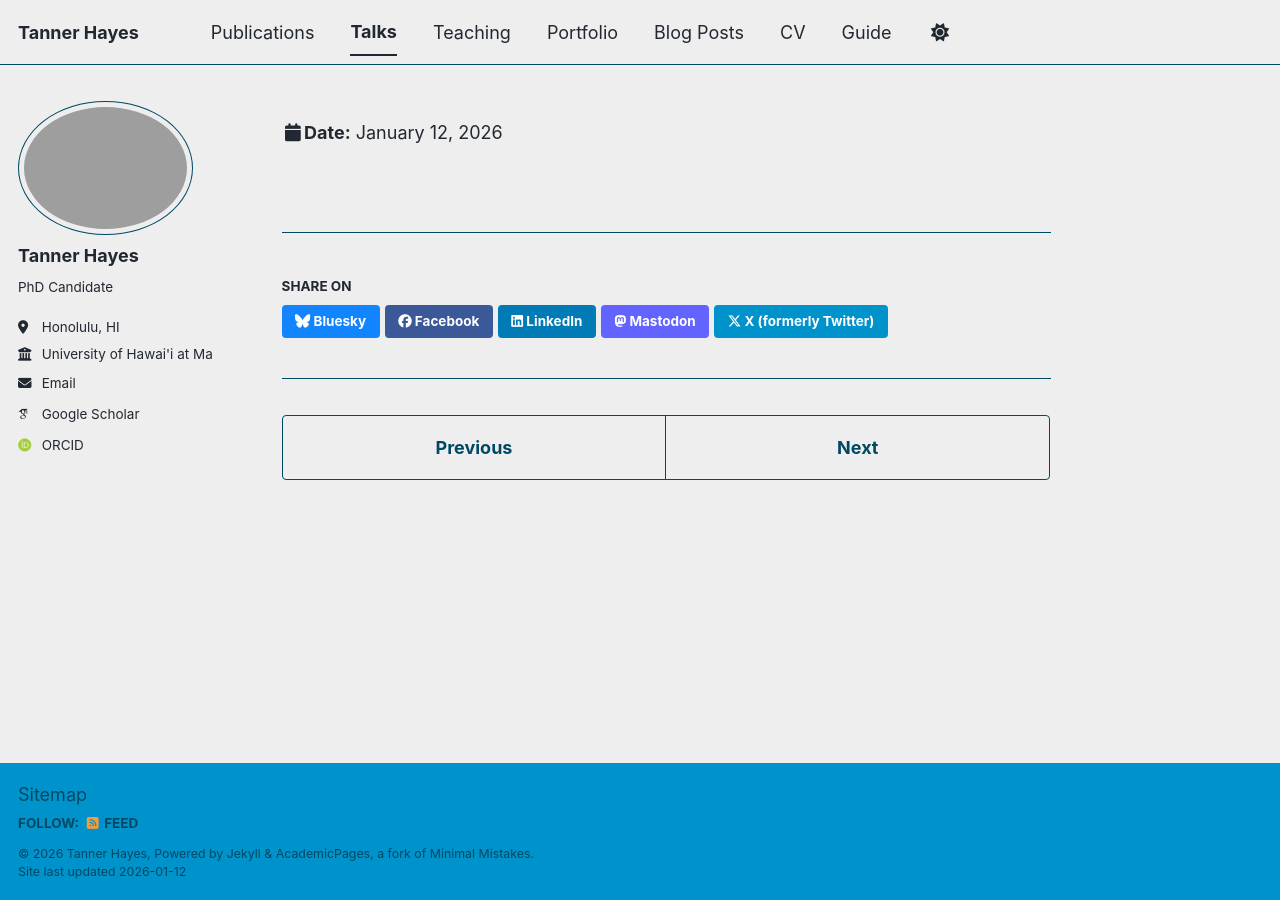
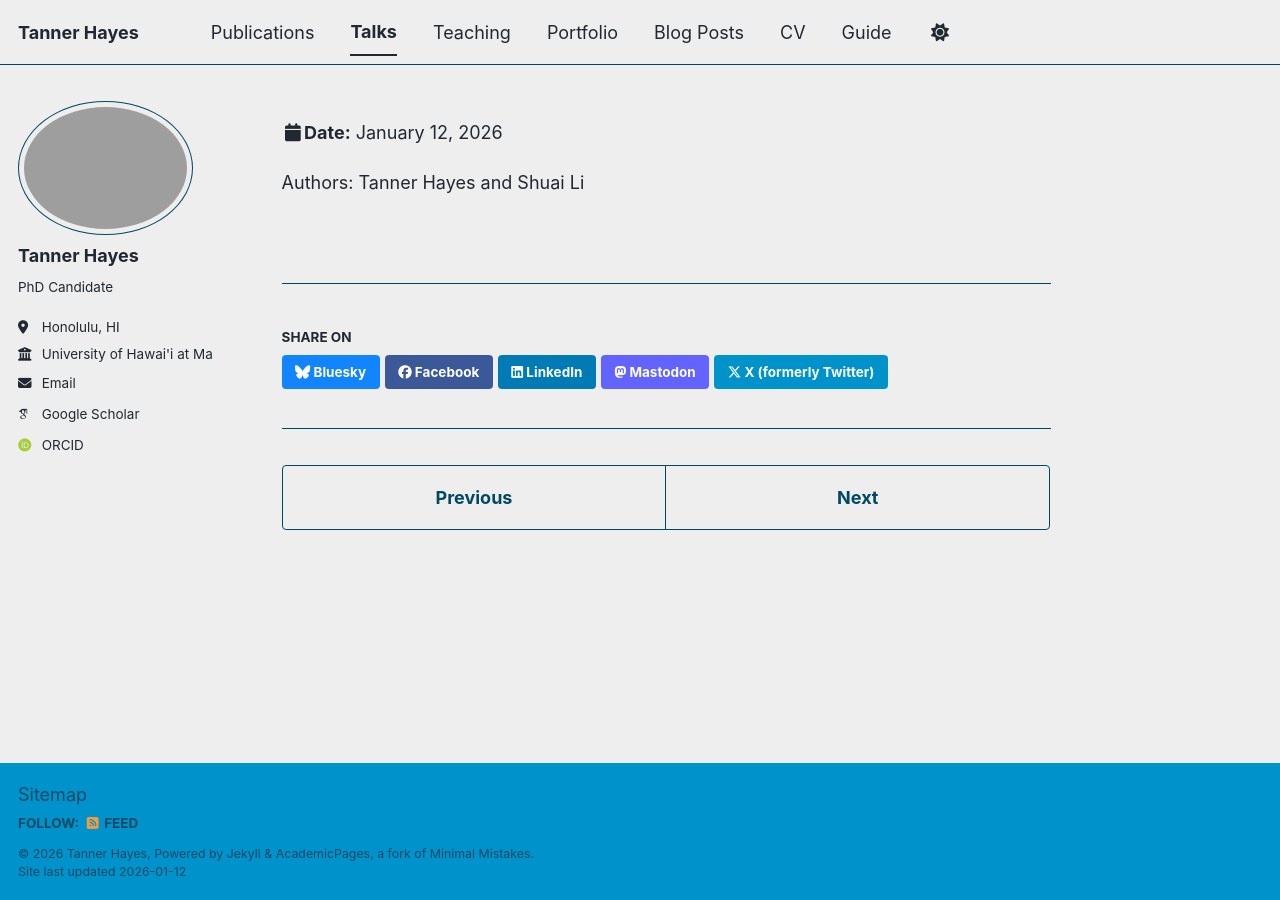
Before and after one commit to th-blip12/twhayes, a Jekyll site: the page built from _talks/GalMoonWorkshop2023.md, in a window 1280 px wide. Built offline with Jekyll 4.4.1, drawn with Linux system fonts in a browser that asks for light colours; some web fonts are replaced; a script bundle is joined from its source files by our own code; library files that are not in the unit come from our copies.

Commit message:
Update GalMoonWorkshop2023.md

```diff
--- a/_talks/GalMoonWorkshop2023.md
+++ b/_talks/GalMoonWorkshop2023.md
@@ -1,9 +1,11 @@
 ---
 title: "Spectral Effects of Exogenic Radiation Products to Europa’s Surface">
 collection: talks
-type: "Tutorial"
+type: "Talk"
 permalink: /talks/GalMoonWorkshop2023
 venue: "The Workshop on the Origins and Habitability of the Galilean Moons"
 date: 2023-10-25
 location: "Institut Origines of Aix-Marseille Université, Marseilles, France"
 ---
+
+Authors: Tanner Hayes and Shuai Li
```
